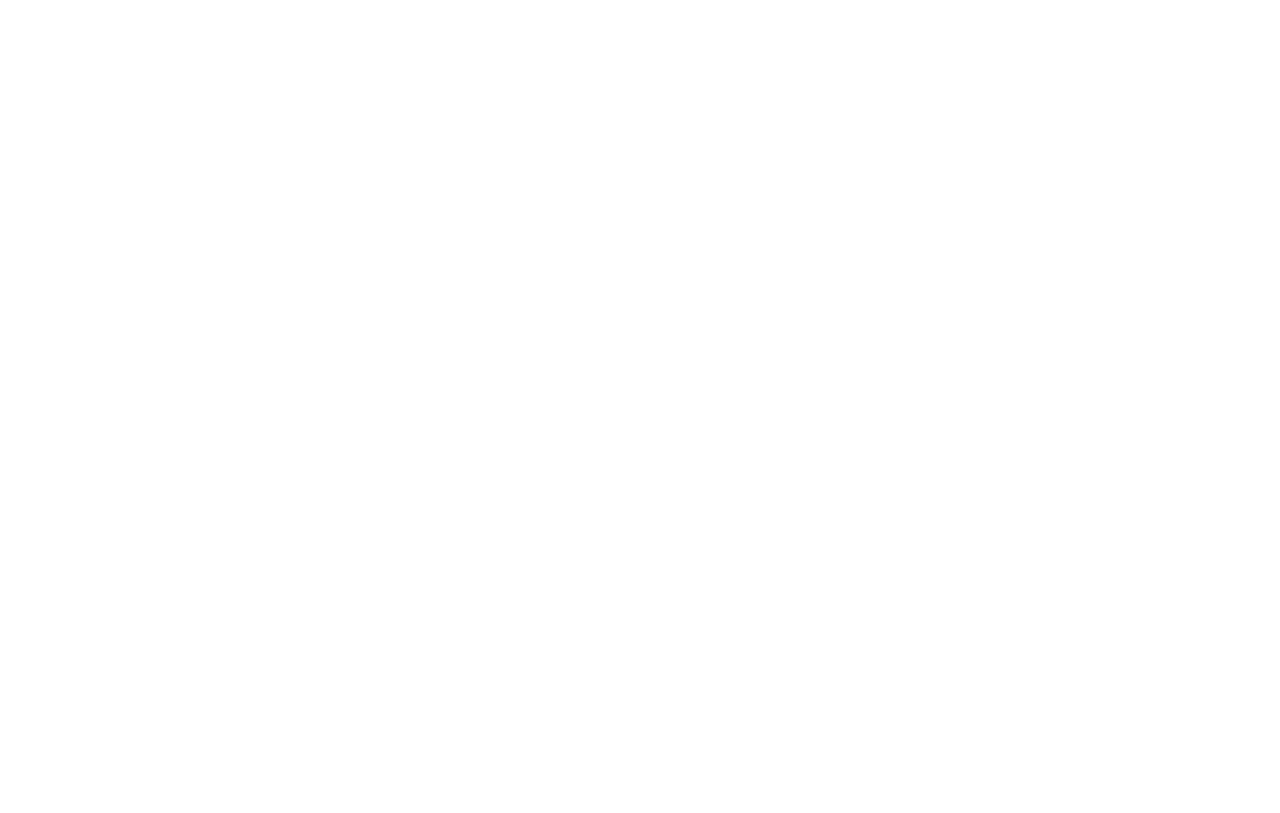
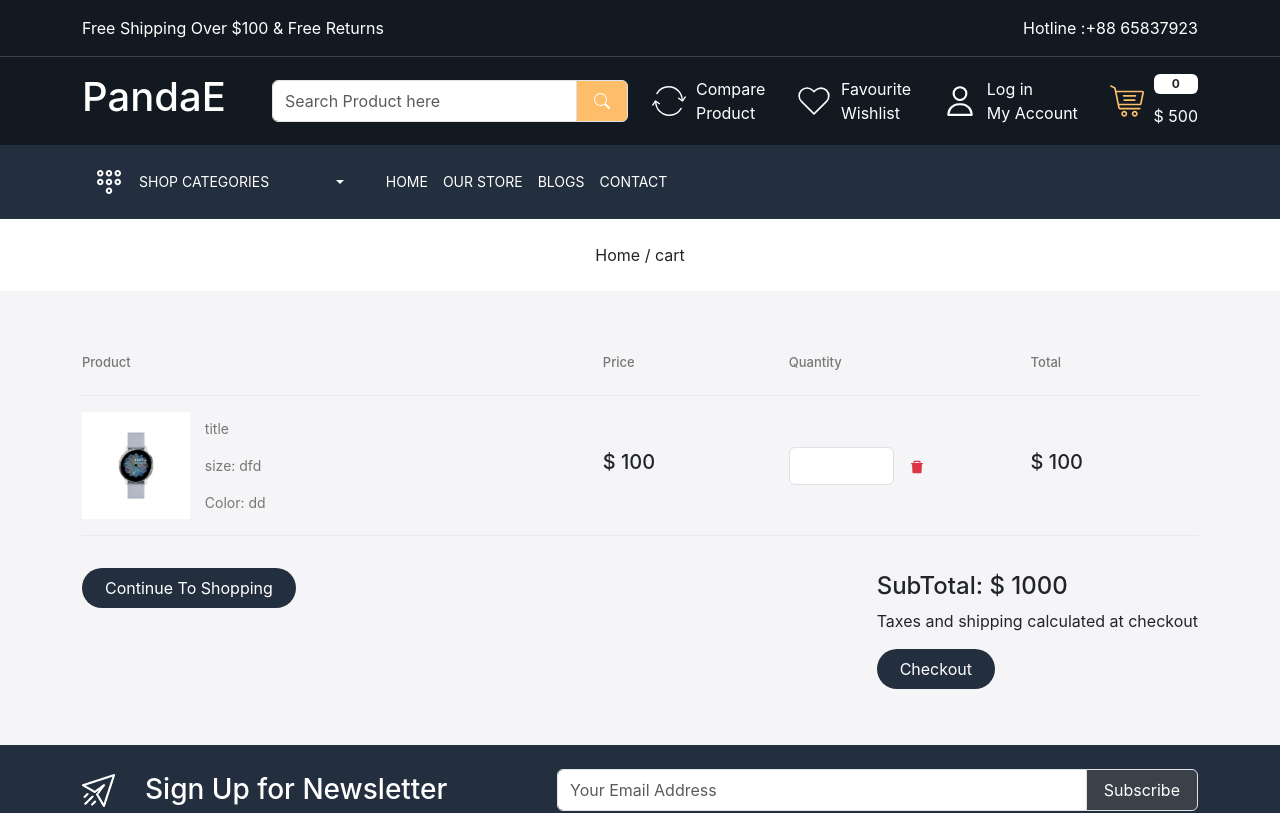
Before and after one commit to nrasel/ecommerce-mern, a React (Create React App) app: page /cart in a window 1280 px wide. Before the commit this address had no page. Shown: the top 813 px of the page. Built offline with nearby package versions, Linux system fonts and the light colour scheme; a web font is replaced by a local one.

Commit message:
cart page

```diff
--- a/src/App.css
+++ b/src/App.css
@@ -48,7 +48,7 @@
 .button {
   background-color: var(--color-232f3e);
   color: white;
-  padding: 8px 26px;
+  padding: 8px 23px;
   border-radius: 25px;
 }
 .button:hover {
@@ -682,3 +682,33 @@
 }
 
 /* main product page end */
+/* cart page start */
+.cart-header,
+.cart-data {
+  border-bottom: 1px solid #eaeaea;
+}
+.cart-header h4 {
+  font-size: 13px;
+  color: var(--color-777777);
+}
+.cart-col-1 {
+  width: 40%;
+}
+.cart-col-1 p {
+  color: var(--color-777777);
+  font-size: 14px;
+}
+.cart-col-2 {
+  width: 10%;
+}
+.cart-col-3 {
+  width: 15%;
+}
+.cart-col-4 {
+  width: 15%;
+}
+.cart-data h5.price{
+  font-size: 14px;
+  color: var(--color-1c1c1b);
+}
+/* cart page end */
--- a/src/App.js
+++ b/src/App.js
@@ -19,6 +19,7 @@
 import SingleProduct from "./pages/SingleProduct";
 import TermsAndConditon from "./pages/TermsAndConditon";
 import Wishlist from "./pages/Wishlist";
+import Cart from "./pages/Cart";
 
 function App() {
   return (
@@ -31,6 +32,7 @@
             <Route path="about" element={<About />} />
             <Route path="contact" element={<Contact />} />
             <Route path="product" element={<OurStore />} />
+            <Route path="cart" element={<Cart />} />
             <Route path="product/:id" element={<SingleProduct />} />
             <Route path="blogs" element={<Blog />} />
             <Route path="blog/:id" element={<SingleBlog />} />
--- a/src/components/ProductCard.js
+++ b/src/components/ProductCard.js
@@ -1,6 +1,7 @@
 import React from "react";
 import ReactStars from "react-rating-stars-component";
 import { Link, useLocation } from "react-router-dom";
+
 
 const ProductCard = ({ grid }) => {
   let location = useLocation();
--- /dev/null
+++ b/src/pages/Cart.js
@@ -0,0 +1,77 @@
+import React from "react";
+import { Helmet } from "react-helmet";
+import { AiFillDelete } from "react-icons/ai";
+import { Link } from "react-router-dom";
+import BreadCrumb from "../components/BreadCrumb";
+
+const Cart = () => {
+  return (
+    <div>
+      <Helmet>
+        <title>Cart</title>
+      </Helmet>
+      <BreadCrumb title="cart" />
+      <section className="cart-wrapper home-wrapper-2 py-5">
+        <div className="container">
+          <div className="row">
+            <div className="col-12">
+              <div className="cart-header py-3 d-flex justify-content-between align-items-center">
+                <h4 className="cart-col-1">Product</h4>
+                <h4 className="cart-col-2">Price</h4>
+                <h4 className="cart-col-3">Quantity</h4>
+                <h4 className="cart-col-4">Total</h4>
+              </div>
+              <div className="cart-header py-3 d-flex justify-content-between align-items-center">
+                <div className="cart-col-1 d-flex gap-15 align-items-center">
+                  <div className="w-25">
+                    <img className="img-fluid" src="/images/watch.jpg" alt="" />
+                  </div>
+                  <div className="w-75">
+                    <p className=" mb-3">title</p>
+                    <p className="size ">size: dfd</p>
+                    <p className="color mb-0">Color: dd</p>
+                  </div>
+                </div>
+                <div className="cart-col-2">
+                  <h5 className="price">$ 100</h5>
+                </div>
+                <div className="cart-col-3 d-flex align-items-center gap-15">
+                  <div>
+                    <input
+                      type="number"
+                      min={1}
+                      max={10}
+                      className="form-control"
+                    />
+                  </div>
+                  <div>
+                    <AiFillDelete className="text-danger " />
+                  </div>
+                </div>
+                <div className="cart-col-4">
+                  <h5 className="price">$ 100</h5>
+                </div>
+              </div>
+            </div>
+            <div className="col-12 py-2 mt-4">
+              <div className="d-flex justify-content-between align-items-baseline">
+                <Link to="/product" className="button">
+                  Continue To Shopping
+                </Link>
+                <div className="d-flex flex-column align-items-baseline">
+                  <h4>SubTotal: $ 1000</h4>
+                  <p>Taxes and shipping calculated at checkout</p>
+                  <Link to="/checkout" className="button">
+                    Checkout
+                  </Link>
+                </div>
+              </div>
+            </div>
+          </div>
+        </div>
+      </section>
+    </div>
+  );
+};
+
+export default Cart;
```
